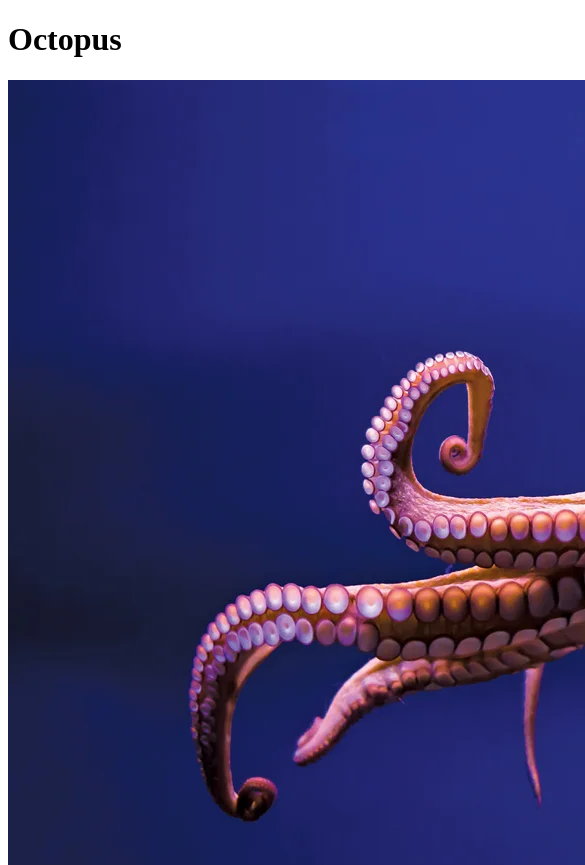
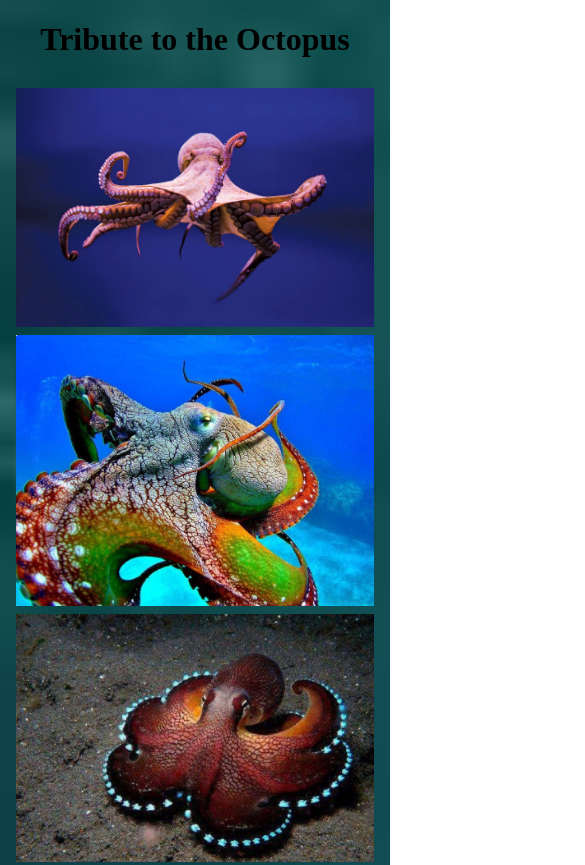
Before and after one commit to eva-keller/tribute-to-octopus, a plain HTML site: page index.html in a window 390 px wide. Shown: the top 865 px of the page, 585 px wide, since content can reach past the window. Drawn offline with Linux system fonts and the light colour scheme.

Commit message:
finished tribute page

```diff
--- a/index.html
+++ b/index.html
@@ -3,13 +3,16 @@
     <head>
         <meta charset="utf-8">
         <title>Octopus</title>
+        <link rel="stylesheet" type="text/css" href="style.css">
     </head>
     <body>
     <div id="main">
-    <h1 id="title">Octopus</h1>
-
+    <center>
+    <h1 id="title">Tribute to the Octopus</h1>
+    </center>
     <div id="img-div">
         <div class="row">
+            <div class="column"></div>
             <div class="column">
                 <img src="images/octopus.webp" alt="octopus" id="image">
                 <img src="images/color.jpg" alt="octopus" id="image">
@@ -23,8 +26,9 @@
                 <img src="images/smallman.jpg" alt="octopus" id="image">
                 <img src="images/whirl.jpg" alt="octopus" id="image">
             </div>
+            <div class="column"></div>
         </div>
-        <p id="image-caption"><em>A giant pink octopus</em></p>
+        <center><p id="image-caption"><em>More than 300 different octopus species...</em></p></center>
     </div><!--end of img-div-->
 
     <div id="tribute-info">
@@ -55,7 +59,7 @@
 
     </div><!--end of tribute-info-->
 
-    <a href="https://en.wikipedia.org/wiki/Cephalopod_intelligence" target="_blank" id="tribute-link" >Are the octopuses intelligent?</a>
+    <center><a href="https://en.wikipedia.org/wiki/Cephalopod_intelligence" target="_blank" id="tribute-link" >Are octopuses intelligent?</a></center>
 
     </div> <!--end of main-->
     </body>
--- a/style.css
+++ b/style.css
@@ -0,0 +1,46 @@
+body{
+    background-image: url("images/seawater.jpeg");
+    background-repeat: no-repeat;
+    background-size: cover;
+}
+
+.row {
+    display: flex;
+    flex-wrap: wrap;
+    padding: 0 4px;
+  }
+
+  /* Create four equal columns that sits next to each other */
+  .column {
+    flex: 25%;
+    max-width: 25%;
+    padding: 0 4px;
+  }
+
+  .column img {
+    margin-top: 8px;
+    vertical-align: middle;
+    width: 100%;
+  }
+
+  /* Responsive layout - makes a two column-layout instead of four columns */
+  @media screen and (max-width: 800px) {
+    .column {
+      flex: 50%;
+      max-width: 50%;
+    }
+  }
+
+  /* Responsive layout - makes the two columns stack on top of each other instead of next to each other */
+  @media screen and (max-width: 600px) {
+    .column {
+      flex: 100%;
+      max-width: 100%;
+    }
+  }
+
+  #tribute-info{
+      margin-left: 15%;
+      margin-right: 15%;
+      text-align: justify;
+  }
```
Also changed, not shown: images/seawater.jpeg (added).
